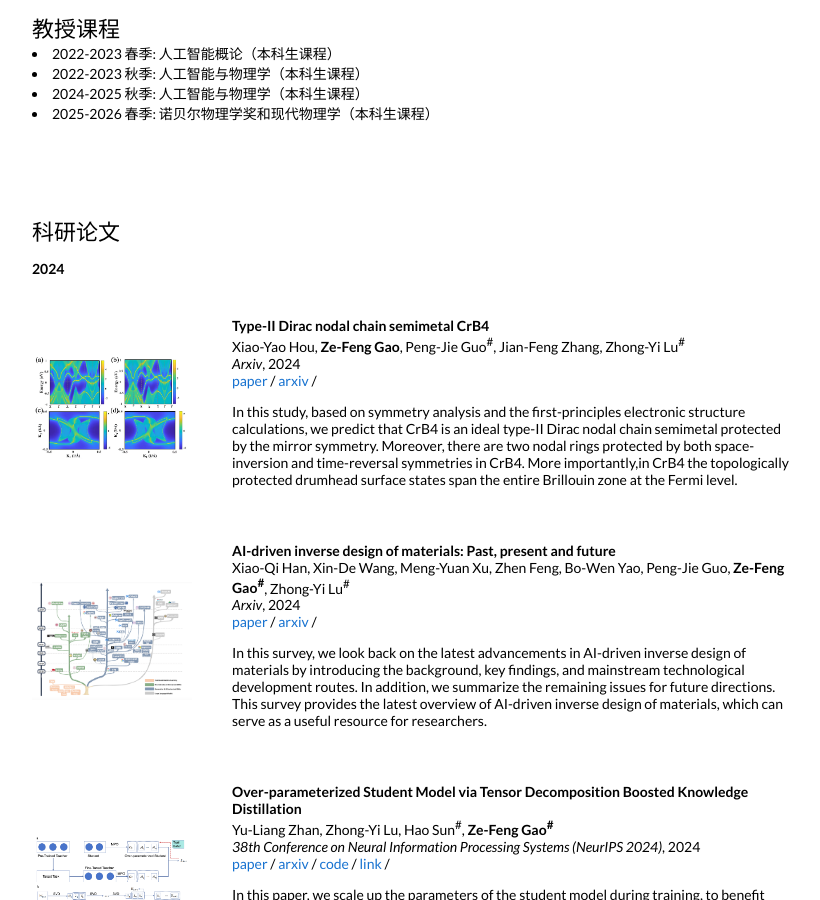
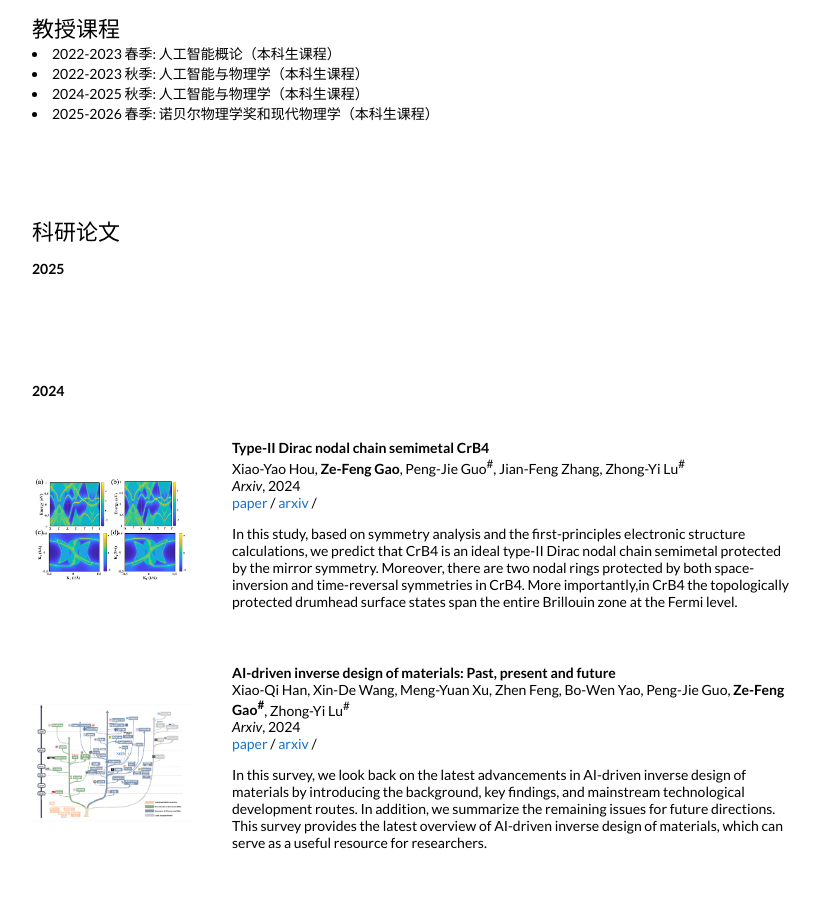
Before and after one commit to zfgao66/homepage, a Jekyll site: the page built from _posts/2024/2024-12-13-CrB4.markdown, in a window 1280 px wide and 900 px high, scrolled down 1464 px. Shown: the whole window, without its empty margins (228-1048 px from the left). Built offline with Jekyll 4.4.1, drawn with Linux system fonts in a browser that asks for light colours.

Commit message:
Update default.html

```diff
--- a/_layouts/default.html
+++ b/_layouts/default.html
@@ -129,11 +129,70 @@
         <br>
         <br>
 
+      <!-- Add 2025 Pubulications  -->
+      <table style="width:100%;border:0px;border-spacing:0px;border-collapse:separate;margin-right:auto;margin-left:auto;">
+        <tr>
+          <td style="padding:2.5%;width:100%;vertical-align:middle">
+            <h2>科研论文</h2>
+            <p> </p>
+            <h3>2025</h3>
+          </td>
+        </tr>
+      </table>
+
+      <table style="width:100%;border:0px;border-spacing:0px;border-collapse:separate;margin-right:auto;margin-left:auto;">
+        {% for post in site.posts %}
+        {% for cat in post.categories %}
+        {% if cat == '2025_research' %}
+        <tr>
+          <td style="padding:2.5%;width:25%;vertical-align:middle;min-width:120px">
+            <img src="{{post.image}}" alt="project image" style="width:auto; height:auto; max-width:100%;" />
+          </td>
+          <td style="padding:2.5%;width:75%;vertical-align:middle">
+            <h3>{{post.title}}</h3>
+            <br>
+            {{post.authors}}
+
+            <br>
+            <em>{{post.venue}}</em>, {{ post.date | date: "%Y" }}
+            <br>
+            {% if post.paper %}
+            <a href="{{post.paper}}">paper</a> /
+            {% endif %}
+            {% if post.arxiv %}
+            <a href="{{post.arxiv}}">arxiv</a> /
+            {% endif %}
+            {% if post.video %}
+            <a href="{{post.video}}">video</a> /
+            {% endif %}
+            {% if post.code %}
+            <a href="{{post.code}}">code</a> /
+            {% endif %}
+            {% if post.poster %}
+            <a href="{{post.poster}}">poster</a> /
+            {% endif %}
+            {% if post.slides %}
+            <a href="{{post.slides}}">slides</a> /
+            {% endif %}
+            {% if post.link %}
+            <a href="{{post.link}}">link</a> /
+            {% endif %}
+            <p></p>
+            {{ post.excerpt }}
+          </td>
+        </tr>
+        {% endif %}
+        {% endfor %}
+        {% endfor %}
+      </table>
+      <br>
+      <br>
+      <br>
+
       <!-- Add 2024 Pubulications  -->
       <table style="width:100%;border:0px;border-spacing:0px;border-collapse:separate;margin-right:auto;margin-left:auto;">
         <tr>
           <td style="padding:2.5%;width:100%;vertical-align:middle">
-            <h2>科研论文</h2>
             <p> </p>
             <h3>2024</h3>
           </td>
```
